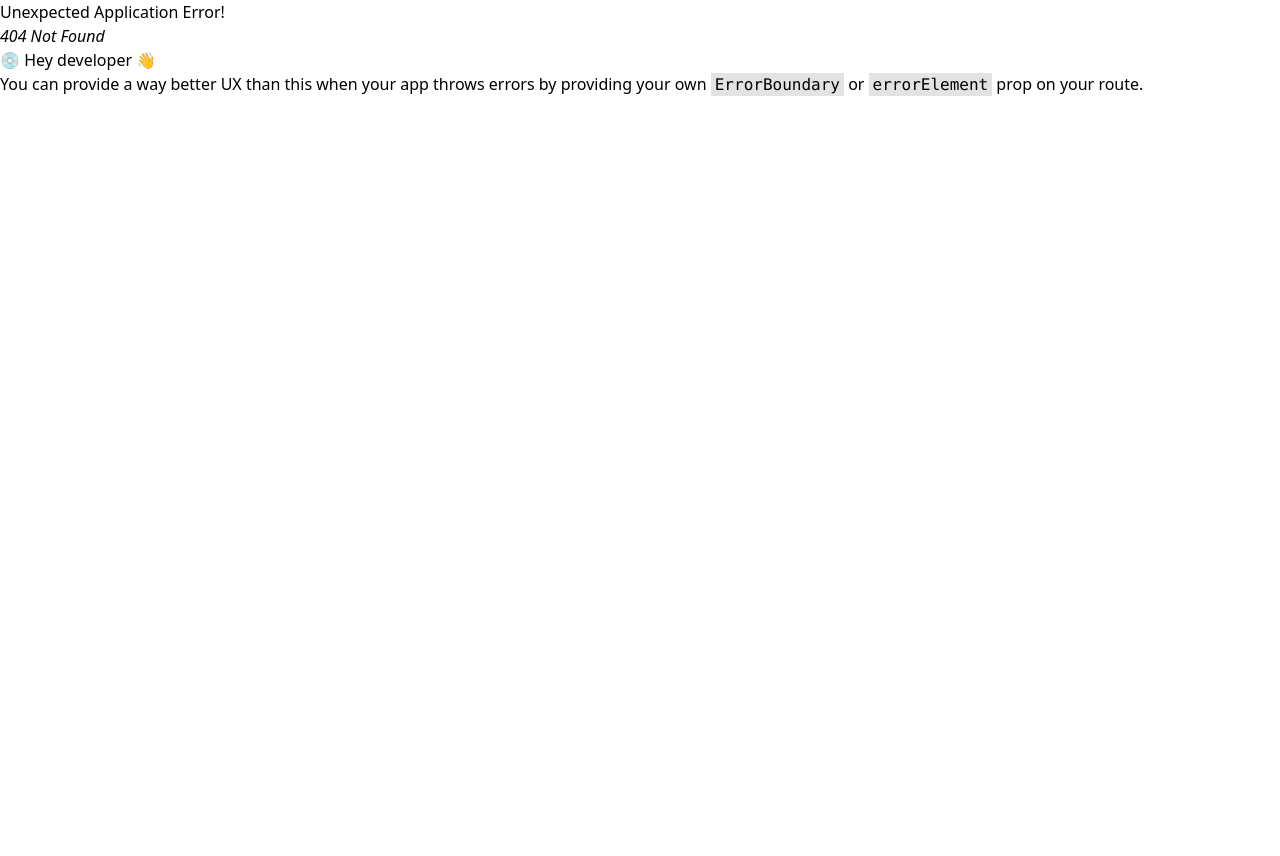
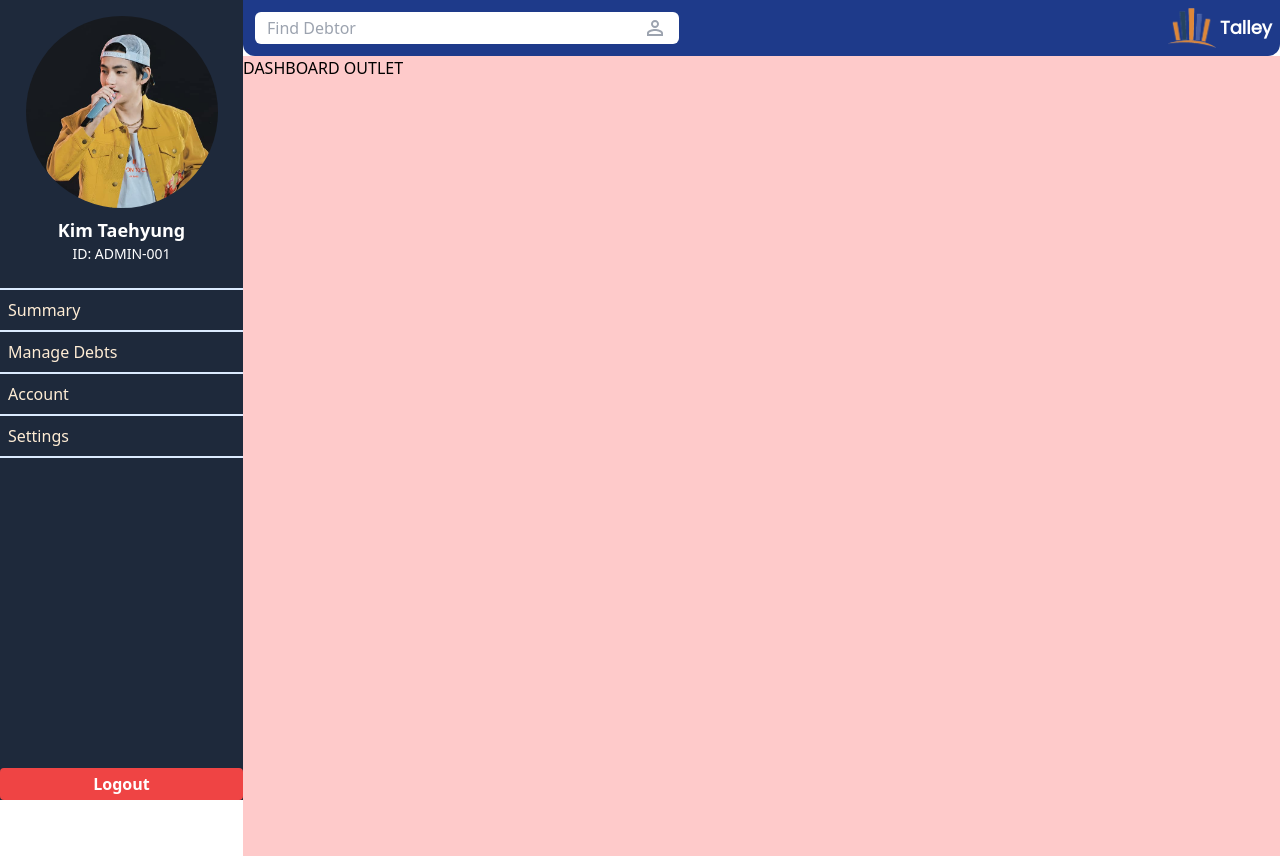
Before and after one commit to Lexies03/talley-debt-tracker, a React (Vite) app in the folder frontend/: page /dashboard/board in a window 1280 px wide. Before the commit this address had no page. Before the commit the page ends 800 px from the top, so only its background shows below. Built offline with nearby package versions, Linux system fonts and the light colour scheme.

Commit message:
Added an outlet for the summary and mange debts.

```diff
--- a/frontend/src/view/components/custom/CustomInput.jsx
+++ b/frontend/src/view/components/custom/CustomInput.jsx
@@ -1,8 +1,16 @@
-const CustomInput = ({ width, height, type, icon, placeholder }) => {
+const CustomInput = ({
+  width,
+  height,
+  type,
+  icon,
+  placeholder,
+  percentage,
+}) => {
   // const sizeInput = `w-${width} h-${height} outline-0`;
   const sizeInput = `${width} ${height} outline-0 text-md px-2`;
+  const container = `${percentage} flex items-center bg-white rounded-md p-1 m-1`;
   return (
-    <div className="flex items-center bg-white rounded-md p-1 w-[80%] m-1">
+    <div className={container}>
       <input type={type} placeholder={placeholder} className={sizeInput} />
       <span className="text-2xl text-gray-400 pr-2">{icon}</span>
     </div>
--- a/frontend/src/view/components/modal/LoginModal.jsx
+++ b/frontend/src/view/components/modal/LoginModal.jsx
@@ -52,6 +52,7 @@ const LoginModal = () => {
                 type="text"
                 icon={<MdOutlineMailOutline />}
                 placeholder="Email"
+                percentage="w-[80%]"
               />
               <CustomInput
                 width="w-full"
@@ -59,6 +60,7 @@ const LoginModal = () => {
                 type="password"
                 icon={<MdLockOutline />}
                 placeholder="Password"
+                percentage="w-[80%]"
               />
             </form>
             <CustomButton
--- a/frontend/src/view/components/modal/RegisterModal.jsx
+++ b/frontend/src/view/components/modal/RegisterModal.jsx
@@ -47,6 +47,7 @@ import Logo from "../../../assets/logo.png";
                   type="text"
                   icon={<MdPersonOutline />}
                   placeholder="First Name"
+                  percentage="w-[80%]"
                 />
                 <CustomInput
                   width="w-full"
@@ -54,6 +55,7 @@ import Logo from "../../../assets/logo.png";
                   type="text"
                   icon={<MdPersonOutline />}
                   placeholder="Last Name"
+                  percentage="w-[80%]"
                 />
                 <CustomInput
                   width="w-full"
@@ -61,6 +63,7 @@ import Logo from "../../../assets/logo.png";
                   type="text"
                   icon={<MdPersonOutline />}
                   placeholder="@username"
+                  percentage="w-[80%]"
                 />
                 <CustomInput
                   width="w-full"
@@ -68,6 +71,7 @@ import Logo from "../../../assets/logo.png";
                   type="text"
                   icon={<MdOutlineMailOutline />}
                   placeholder="Email"
+                  percentage="w-[80%]"
                 />
                 <CustomInput
                   width="w-full"
@@ -75,6 +79,7 @@ import Logo from "../../../assets/logo.png";
                   type="password"
                   icon={<MdLockOutline />}
                   placeholder="Password"
+                  percentage="w-[80%]"
                 />
                 <CustomInput
                   width="w-full"
@@ -82,6 +87,7 @@ import Logo from "../../../assets/logo.png";
                   type="password"
                   icon={<MdLockOutline />}
                   placeholder="Confirm Password"
+                  percentage="w-[80%]"
                 />
               </form>
               <CustomButton
--- /dev/null
+++ b/frontend/src/view/components/section/SearchDebtor.jsx
@@ -0,0 +1,33 @@
+
+//assets
+import Logo from "../../../assets/logo.png";
+
+//components
+import CustomInput from "../custom/CustomInput";
+
+//icons
+import { MdPersonOutline } from "react-icons/md";
+
+const SearchDebtor = () => {
+  return (
+    <div className="flex justify-between items-center w-full">
+      <CustomInput
+        width="w-96"
+        height="h-6"
+        type="text"
+        placeholder="Find Debtor"
+        icon={<MdPersonOutline />}
+        // percentage="w-[60%]"
+      />
+      {/* <div>
+        <p className="font-bold text-xl text-orange-100">Welcome Taehyung!</p>
+      </div> */}
+      <section className="flex items-center gap-1">
+        <img src={Logo} alt="Logo" className="w-12 h-10" />
+        <p className="font-poppins font-bold text-lg text-white">Talley</p>
+      </section>
+    </div>
+  );
+};
+
+export default SearchDebtor;
--- a/frontend/src/view/components/section/SideBar.jsx
+++ b/frontend/src/view/components/section/SideBar.jsx
@@ -1,21 +1,50 @@
-import samplePic from "../../../assets/logo.png"
+import { Link } from "react-router-dom";
+
+//assets
+import Profile from "../../../assets/profile.jpg";
+
+//components
+import CustomButton from "../custom/CustomButton";
 
 const SideBar = () => {
-  const buttonTabs = [{ name: "Dashboard" }, { name: "Debts" }];
+  const buttonTabs = [
+    { name: "Summary", link: "board" },
+    { name: "Manage Debts", link: "debt" },
+    { name: "Account", link: "board" },
+    { name: "Settings", link: "board" },
+  ];
   return (
-    <div className="w-[300px] h-screen bg-blue-600">
-      <section>
-        <img src={samplePic} alt="Profile Picture" width={300} height={300} className="rounded-xl"/>
-        <p>Name</p>
-      </section>
-      <section>
-        <p>SAMPLE SAMPLE</p>
-        <ul>
-            {buttonTabs.map(((tabs,index) => (
-                <li key={index}>{tabs.name}</li>
-            )))}
-        </ul>
-      </section>
+    <div className="flex flex-col justify-between w-[300px] h-screen bg-slate-800">
+      <div>
+        <section className="flex flex-col items-center border-b-2 border-blue-100 p-2">
+          <img
+            src={Profile}
+            alt="Profile Picture"
+            className="w-52 h-52 object-cover rounded-full p-2"
+          />
+          <p className="text-lg text-white font-bold">Kim Taehyung</p>
+          <p className="text-sm text-white mb-4">ID: ADMIN-001</p>
+        </section>
+        <section>
+          <ul className="">
+            {buttonTabs.map((tabs, index) => (
+              <Link
+                to={tabs.link}
+                key={index}
+                className="flex w-full p-2 text-md border-b-2 border-blue-100 text-orange-100 hover:bg-slate-600"
+              >
+                <li>{tabs.name}</li>
+              </Link>
+            ))}
+          </ul>
+        </section>
+      </div>
+      <CustomButton
+        name="Logout"
+        width="w-full"
+        bgColor="bg-red-500 hover:bg-red-800"
+        textColor="text-white"
+      />
     </div>
   );
 };
--- a/frontend/src/view/pages/DashboardPage.jsx
+++ b/frontend/src/view/pages/DashboardPage.jsx
@@ -1,11 +1,23 @@
+import { Outlet } from "react-router-dom";
+import Logo from "../../assets/logo.png";
+
 //component
 import SideBar from "../components/section/SideBar";
+import SearchDebtor from "../components/section/SearchDebtor";
 
 const Dashboard = () => {
   return (
-    <div className="flex">
+    <div className="flex bg-white">
       <SideBar />
-      <p>SideBar</p>
+      <section className="w-full">
+        <div className="flex justify-between bg-blue-900 p-2 rounded-b-xl">
+          <SearchDebtor />
+        </div>
+
+        <section className="">
+          <Outlet />
+        </section>
+      </section>
     </div>
   );
 };
--- /dev/null
+++ b/frontend/src/view/pages/outlet/Dashboard.jsx
@@ -0,0 +1,9 @@
+const Dashboard = () => {
+  return (
+    <div className="bg-red-200 h-screen overflow-hidden">
+      <p>DASHBOARD OUTLET</p>
+    </div>
+  );
+};
+
+export default Dashboard;
--- /dev/null
+++ b/frontend/src/view/pages/outlet/Debt.jsx
@@ -0,0 +1,9 @@
+const Debt = () => {
+  return (
+    <div>
+      <p>DEBT OUTLET</p>
+    </div>
+  );
+};
+
+export default Debt;
```
Also changed, not shown: frontend/src/main.jsx (+14 -2 lines).
